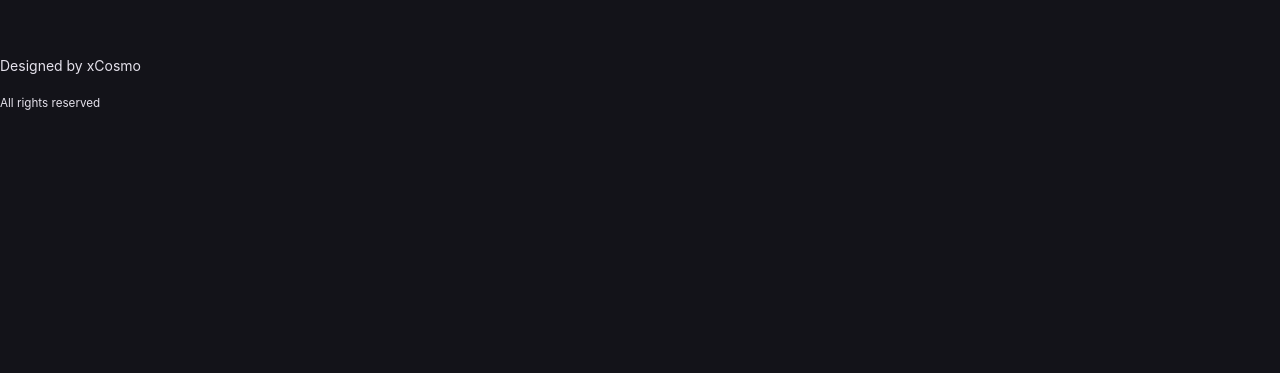
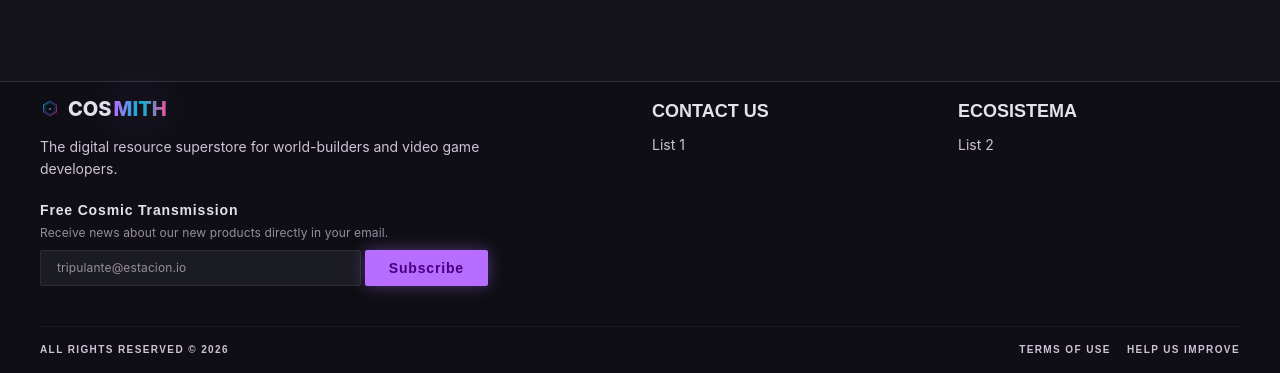
Before and after one commit to GaboCts/cosmith-shop, a React (Vite) app: page / in a window 1280 px wide. Shown: the part 891-1264 px from the top of the page. Before the commit the page ends 1005 px from the top, so only its background shows below. Built offline with nearby package versions, Linux system fonts and the light colour scheme.

Commit message:
Header and footer fixed

```diff
--- /dev/null
+++ b/src/components/Footer/Footer.css
@@ -0,0 +1,196 @@
+.site-footer {
+    width: 100%;
+    background-color: var(--surface-container-lowest);
+    border-top: 1px solid rgba(221, 183, 255, 0.2);
+    margin-top: 2.5rem;
+}
+
+.site-footer__inner {
+    padding-top: 1rem;
+    padding-bottom: 1rem;
+}
+
+.site-footer__grid {
+    display: grid;
+    grid-template-columns: 1fr;
+    gap: var(--space-lg);
+    margin-bottom: 2.5rem;
+}
+
+@media (min-width: 768px) {
+    .site-footer__grid {
+        grid-template-columns: repeat(4, 1fr);
+    }
+
+    .site-footer__brand-col {
+        grid-column: span 2;
+    }
+}
+
+.site-footer__brand-col {
+    display: flex;
+    flex-direction: column;
+    gap: var(--space-md);
+}
+
+.cosmith-logo__footer{
+    height: 20px;
+    width: auto;
+}
+
+.brand-title__footer {
+    display: flex;
+    align-items: center;
+    gap: var(--space-sm);
+    flex-shrink: 0;
+    font-weight: 800;
+    font-size: 20px;
+
+    span {
+        margin-left: -6px;
+        background: linear-gradient(to right, var(--primary-container), var(--secondary-container), var(--tertiary-container));
+        background-clip: text;
+        color: transparent;
+        filter: drop-shadow(0 0 24px rgba(183, 109, 255, 0.4));
+    }
+}
+
+.site-footer__tagline {
+    color: var(--on-surface-variant);
+    max-width: 28rem;
+    margin: 0;
+    font: 400 14px/22px var(--font-body);
+    letter-spacing: 0;
+}
+
+.site-footer__newsletter {
+    padding-top: 0.25rem;
+}
+
+.site-footer__newsletter-title {
+    color: var(--on-surface);
+    margin-bottom: 0.25rem;
+    font: 600 14px/20px var(--font-title);
+    letter-spacing: 0.06em;
+}
+
+.site-footer__newsletter-desc {
+    color: var(--outline);
+    margin: 0 0 0.5rem;
+    font: 400 12px/18px var(--font-body);
+    letter-spacing: 0.01em;
+}
+
+.site-footer__form {
+    display: flex;
+    max-width: 28rem;
+    align-items: center;
+    gap: var(--space-xs);
+}
+
+.site-footer__input {
+    background-color: var(--surface-container-low);
+    color: var(--on-surface);
+    padding: 0.5rem 1rem;
+    border-radius: var(--radius);
+    flex: 1;
+    border: 1px solid rgba(77, 67, 84, 0.4);
+    font: 400 12px/18px var(--font-body);
+    letter-spacing: 0.01em;
+}
+
+.site-footer__input::placeholder {
+    color: var(--outline);
+}
+
+.site-footer__input:focus {
+    outline: none;
+    border-color: var(--secondary);
+}
+
+.site-footer__submit {
+    background-color: var(--primary-container);
+    color: var(--on-primary);
+    padding: 0.5rem 1.5rem;
+    border-radius: var(--radius);
+    text-transform: none;
+    box-shadow: 0 0 16px rgba(183, 109, 255, 0.4);
+    transition: background-color 0.2s ease;
+    font: 600 14px/20px var(--font-title);
+    letter-spacing: 0.06em;
+}
+
+.site-footer__submit:hover {
+    background-color: var(--primary);
+}
+
+.site-footer__col {
+    display: flex;
+    flex-direction: column;
+    gap: var(--space-sm);
+}
+
+.site-footer__col-title {
+    color: var(--on-surface);
+    font: 600 18px/26px var(--font-title);
+    letter-spacing: 0;
+}
+
+.site-footer__links {
+    display: flex;
+    flex-direction: column;
+    gap: var(--space-xs);
+    color: var(--on-surface-variant);
+    font: 400 14px/22px var(--font-body);
+    letter-spacing: 0;
+}
+
+.site-footer__link {
+    padding: 0.125rem 0;
+    transition: color 0.2s ease;
+    cursor: pointer;
+}
+
+.site-footer__link:hover {
+    color: var(--secondary);
+}
+
+.site-footer__bottom {
+    padding-top: 1rem;
+    border-top: 1px solid rgba(77, 67, 84, 0.2);
+    display: flex;
+    flex-direction: column;
+    align-items: center;
+    justify-content: space-between;
+    gap: var(--space-sm);
+    color: var(--on-surface-variant);
+    font: 700 10px/14px var(--font-title);
+    letter-spacing: 0.14em;
+}
+
+@media (min-width: 640px) {
+    .site-footer__bottom {
+        flex-direction: row;
+    }
+}
+
+.site-footer__bottom-left {
+    display: flex;
+    align-items: center;
+    gap: var(--space-sm);
+}
+
+.site-footer__bottom-right {
+    display: flex;
+    align-items: center;
+    gap: var(--space-md);
+}
+
+.site-footer__bottom-link {
+    cursor: pointer;
+    transition: color 0.2s ease;
+}
+
+.site-footer__bottom-link:hover {
+    color: var(--on-surface);
+}
--- a/src/components/Footer/Footer.jsx
+++ b/src/components/Footer/Footer.jsx
@@ -1,8 +1,88 @@
+import './Footer.css'
+
 export function Footer() {
-    return (
-        <footer>
-            <p>Designed by xCosmo</p>
-            <small>All rights reserved</small>
+
+  return (
+        <footer className="site-footer">
+            <div className="container site-footer__inner">
+                <div className="site-footer__grid">
+                    <div className="site-footer__brand-col">
+                        <a className="brand-title__footer" href="/">
+                            <svg className="cosmith-logo__footer" xmlns="http://www.w3.org/2000/svg" viewBox="0 0 200 200" width="100%" height="100%">
+                                <defs>
+                                    <linearGradient id="outerGlow" x1="0%" y1="0%" x2="100%" y2="100%">
+                                        <stop offset="0%" stopColor="#00D2FF" />
+                                        <stop offset="50%" stopColor="#7B2CBF" />
+                                        <stop offset="100%" stopColor="#F72585" />
+                                    </linearGradient>
+                                    <linearGradient id="starGrad" x1="0%" y1="0%" x2="100%" y2="100%">
+                                        <stop offset="0%" stopColor="#9D4EDD" />
+                                        <stop offset="100%" stopColor="#7209B7" />
+                                    </linearGradient>
+                                    <filter id="glow" x="-20%" y="-20%" width="140%" height="140%">
+                                        <feGaussianBlur stdDeviation="6" result="blur" />
+                                        <feComposite in="SourceGraphic" in2="blur" operator="over" />
+                                    </filter>
+                                </defs>
+                                <polygon points="100,20 165,57.5 165,132.5 100,170 35,132.5 35,57.5"
+                                    fill="url(#outerGlow)" filter="url(#glow)" />
+                                <polygon points="100,26 159,60 159,130 100,164 41,130 41,60" fill="#0B0E17" />
+                                <polygon points="100,38 149,66 149,124 100,152 51,124 51,66" fill="none"
+                                    stroke="#00E5FF"   strokeWidth="2.5" strokeLinejoin="round" />
+                                <path
+                                    d="M 100,75 C 100,90 102,98 117,100 C 102,102 100,110 100,125 C 100,110 98,102 83,100 C 98,98 100,90 100,75 Z"
+                                    fill="url(#starGrad)" />
+                                <circle cx="100" cy="100" r="5" fill="#FFFFFF" />
+                            </svg>
+                            COS<span>MITH</span>
+                        </a>
+                        <p className="site-footer__tagline">
+                            The digital resource superstore for world-builders and video game developers.
+                        </p>
+                        <div className="site-footer__newsletter">
+                            <div className="site-footer__newsletter-title">Free Cosmic Transmission</div>
+                            <p className="site-footer__newsletter-desc">
+                                Receive news about our new products directly in your email.
+                            </p>
+                            <form className="site-footer__form">
+                                <input className="site-footer__input" type="email"
+                                    placeholder="tripulante@estacion.io" />
+                                <button type="button" className="site-footer__submit">
+                                    Subscribe
+                                </button>
+                            </form>
+                        </div>
+                    </div>
+
+                    <div className="site-footer__col">
+                        <div className="site-footer__col-title">CONTACT US</div>
+                        <ul className="site-footer__links">
+                            <li className="site-footer__link">
+                                List 1
+                            </li>
+                        </ul>
+                    </div>
+
+                    <div className="site-footer__col">
+                        <div className="site-footer__col-title">ECOSISTEMA</div>
+                        <ul className="site-footer__links">
+                            <li className="site-footer__link">
+                                List 2
+                            </li>
+                        </ul>
+                    </div>
+                </div>
+
+                <div className="site-footer__bottom">
+                    <div className="site-footer__bottom-left">
+                        <span>ALL RIGHTS RESERVED © 2026</span>
+                    </div>
+                    <div className="site-footer__bottom-right">
+                        <a href="/terms-of-use" className="site-footer__bottom-link">TERMS OF USE</a>
+                        <a href="/help-us" className="site-footer__bottom-link">HELP US IMPROVE</a>
+                    </div>
+                </div>
+            </div>
         </footer>
     )
 }
--- a/src/components/Header/Header.css
+++ b/src/components/Header/Header.css
@@ -57,15 +57,8 @@
 .main-nav {
     display: flex;
     align-items: center;
-    width: 60%;
-    justify-content: space-around;
+    justify-content: center;
     gap: var(--space-lg);
-}
-
-@media (min-width: 1280px) {
-    .main-nav {
-        display: flex;
-    }
 }
 
 .main-nav__link {
@@ -114,14 +107,8 @@
 }
 
 .profile__info {
-    display: none;
+    display: block;
     text-align: right;
-}
-
-@media (min-width: 1024px) {
-    .profile__info {
-        display: block;
-    }
 }
 
 .profile__title {
@@ -151,6 +138,7 @@
     width: 2rem;
     height: 2rem;
     object-fit: cover;
+    border-radius: 30%;
 }
 
 .category-tabs {
```
Also changed, not shown: src/components/Header/Header.jsx (+11 -9 lines).
